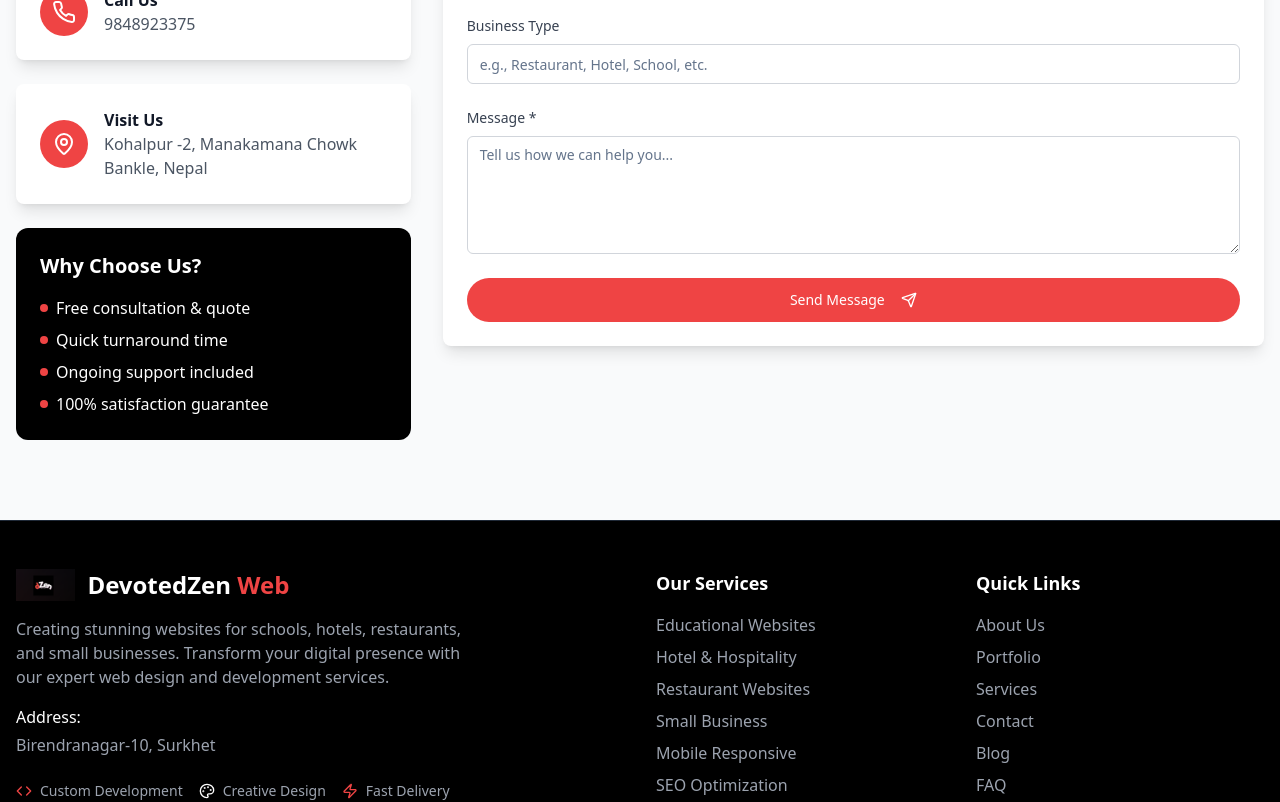
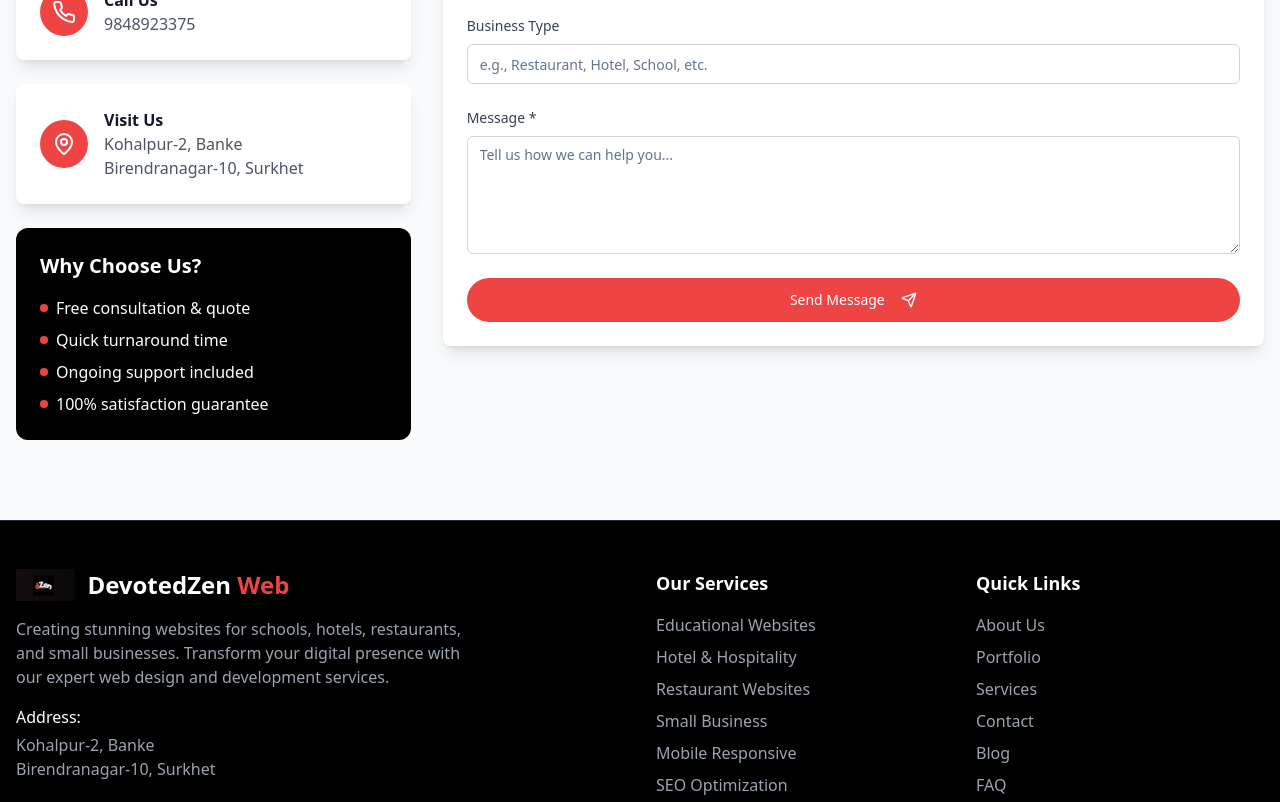
Before and after one commit to ashwyn79/webcraft-agency-designs, a React (Vite) app: page / in a window 1280 px wide. Shown: the part 4380-5182 px from the top of the page. Built offline with nearby package versions, Linux system fonts and the light colour scheme; no server answers; the database is empty.

Commit message:
Add multiple addresses
Add company addresses to the footer and visit us sections.

```diff
--- a/src/components/Contact.tsx
+++ b/src/components/Contact.tsx
@@ -113,7 +113,10 @@ const Contact = () => {
                   </div>
                   <div>
                     <h3 className="font-semibold text-gray-900">Visit Us</h3>
-                    <p className="text-gray-600">Kohalpur -2, Manakamana Chowk<br />Bankle, Nepal</p>
+                    <div className="text-gray-600">
+                      <p>Kohalpur-2, Banke</p>
+                      <p>Birendranagar-10, Surkhet</p>
+                    </div>
                   </div>
                 </div>
               </CardContent>
--- a/src/components/Footer.tsx
+++ b/src/components/Footer.tsx
@@ -26,6 +26,7 @@ const Footer = () => {
             </p>
             <div className="text-gray-400 mb-6">
               <p className="font-medium text-white mb-1">Address:</p>
+              <p>Kohalpur-2, Banke</p>
               <p>Birendranagar-10, Surkhet</p>
             </div>
             <div className="flex gap-4">
```
